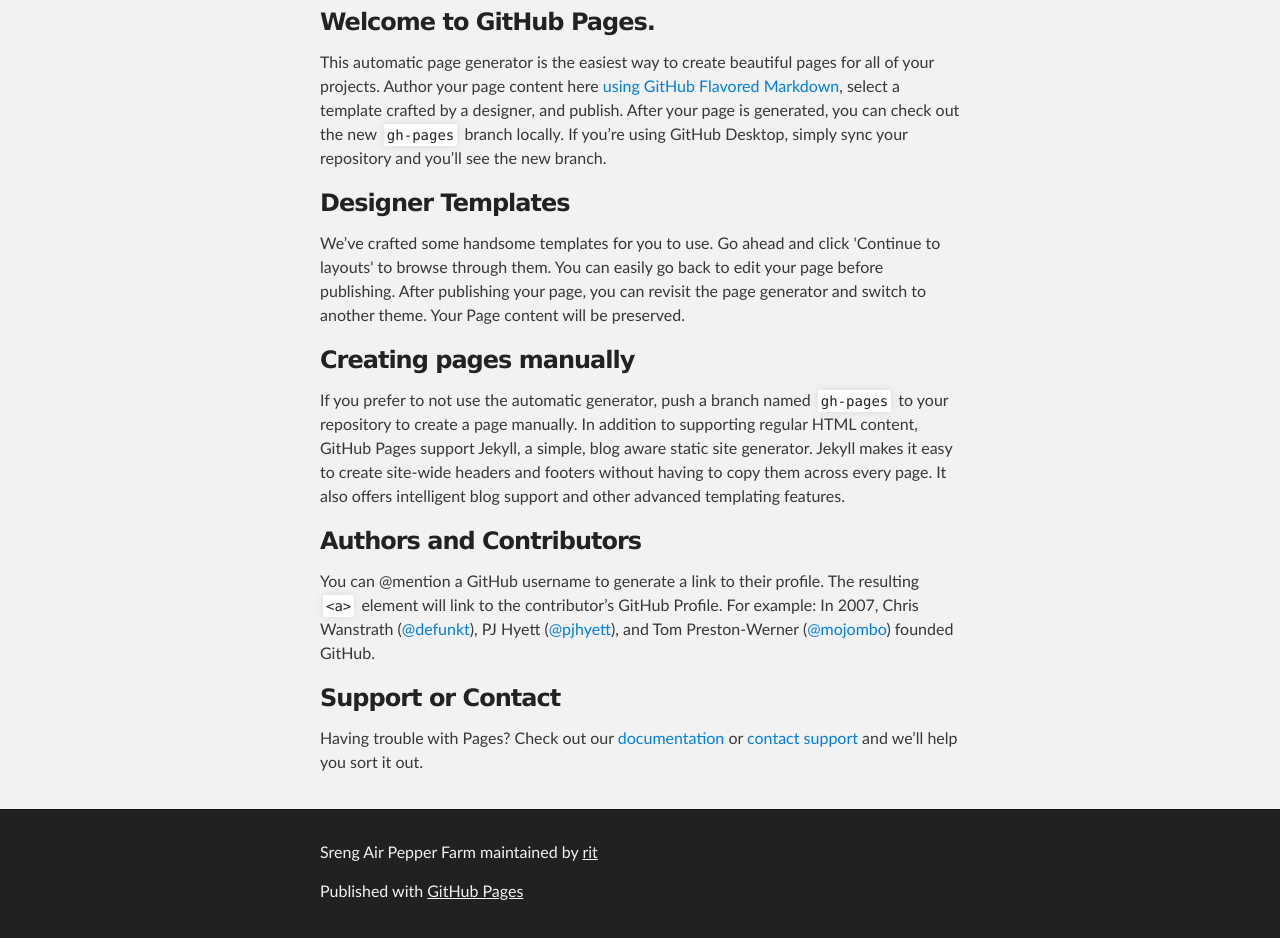
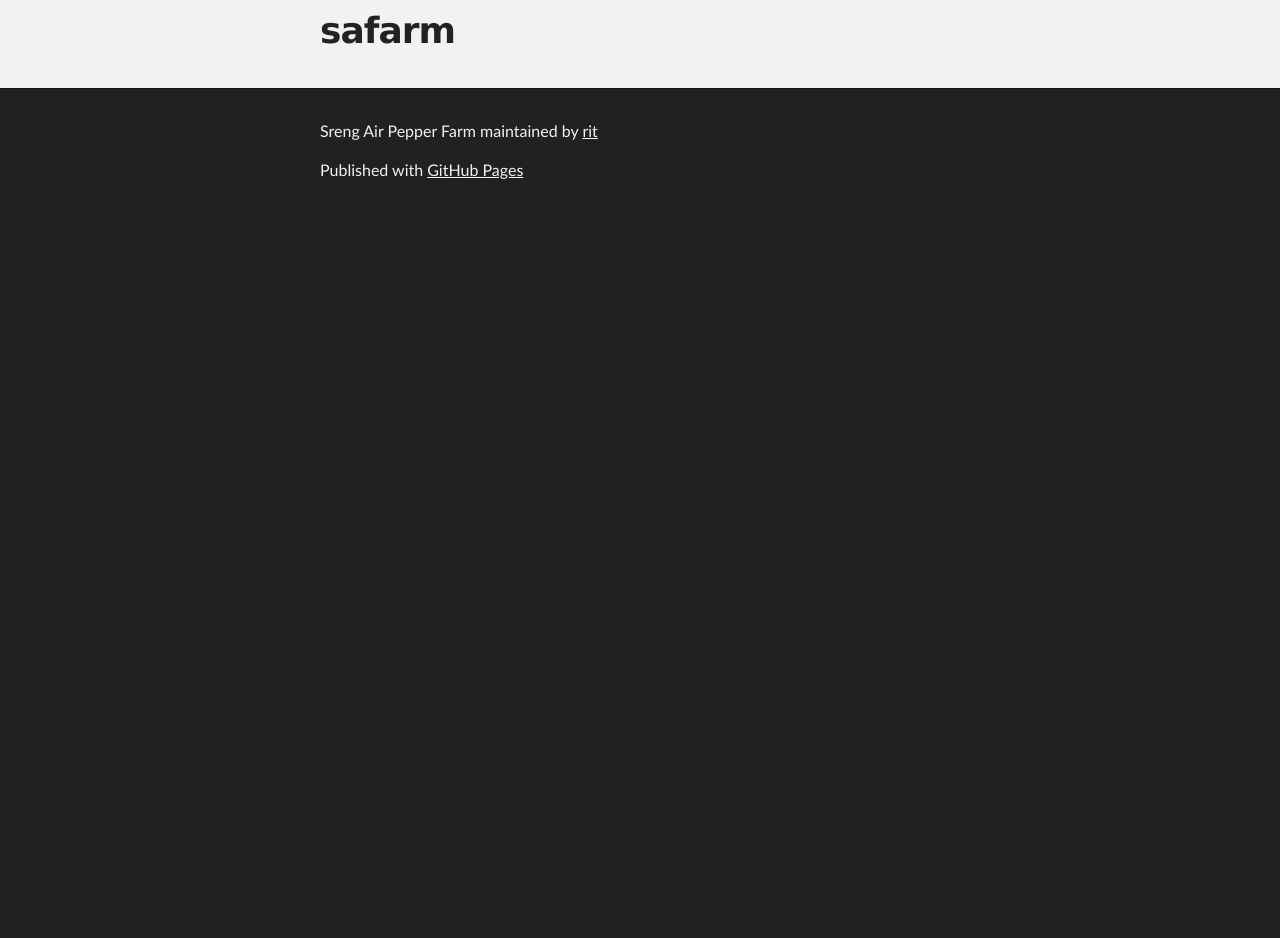
Before and after one commit to rit/safarm, a plain HTML site: page index.html in a window 1280 px wide. Shown: the part 256-1194 px from the top of the page. After the commit the page ends 800 px from the top, so only its background shows below. Drawn offline with Linux system fonts and the light colour scheme.

```diff
--- a/index.html
+++ b/index.html
@@ -31,30 +31,8 @@
     <!-- MAIN CONTENT -->
     <div id="main_content_wrap" class="outer">
       <section id="main_content" class="inner">
-        <h3>
-<a id="welcome-to-github-pages" class="anchor" href="#welcome-to-github-pages" aria-hidden="true"><span aria-hidden="true" class="octicon octicon-link"></span></a>Welcome to GitHub Pages.</h3>
-
-<p>This automatic page generator is the easiest way to create beautiful pages for all of your projects. Author your page content here <a href="https://guides.github.com/features/mastering-markdown/">using GitHub Flavored Markdown</a>, select a template crafted by a designer, and publish. After your page is generated, you can check out the new <code>gh-pages</code> branch locally. If you’re using GitHub Desktop, simply sync your repository and you’ll see the new branch.</p>
-
-<h3>
-<a id="designer-templates" class="anchor" href="#designer-templates" aria-hidden="true"><span aria-hidden="true" class="octicon octicon-link"></span></a>Designer Templates</h3>
-
-<p>We’ve crafted some handsome templates for you to use. Go ahead and click 'Continue to layouts' to browse through them. You can easily go back to edit your page before publishing. After publishing your page, you can revisit the page generator and switch to another theme. Your Page content will be preserved.</p>
-
-<h3>
-<a id="creating-pages-manually" class="anchor" href="#creating-pages-manually" aria-hidden="true"><span aria-hidden="true" class="octicon octicon-link"></span></a>Creating pages manually</h3>
-
-<p>If you prefer to not use the automatic generator, push a branch named <code>gh-pages</code> to your repository to create a page manually. In addition to supporting regular HTML content, GitHub Pages support Jekyll, a simple, blog aware static site generator. Jekyll makes it easy to create site-wide headers and footers without having to copy them across every page. It also offers intelligent blog support and other advanced templating features.</p>
-
-<h3>
-<a id="authors-and-contributors" class="anchor" href="#authors-and-contributors" aria-hidden="true"><span aria-hidden="true" class="octicon octicon-link"></span></a>Authors and Contributors</h3>
-
-<p>You can @mention a GitHub username to generate a link to their profile. The resulting <code>&lt;a&gt;</code> element will link to the contributor’s GitHub Profile. For example: In 2007, Chris Wanstrath (<a href="https://github.com/defunkt" class="user-mention">@defunkt</a>), PJ Hyett (<a href="https://github.com/pjhyett" class="user-mention">@pjhyett</a>), and Tom Preston-Werner (<a href="https://github.com/mojombo" class="user-mention">@mojombo</a>) founded GitHub.</p>
-
-<h3>
-<a id="support-or-contact" class="anchor" href="#support-or-contact" aria-hidden="true"><span aria-hidden="true" class="octicon octicon-link"></span></a>Support or Contact</h3>
-
-<p>Having trouble with Pages? Check out our <a href="https://help.github.com/pages">documentation</a> or <a href="https://github.com/contact">contact support</a> and we’ll help you sort it out.</p>
+        <h1>
+<a id="safarm" class="anchor" href="#safarm" aria-hidden="true"><span aria-hidden="true" class="octicon octicon-link"></span></a>safarm</h1>
       </section>
     </div>
 
```
Also changed, not shown: params.json (+1 -1 lines).
